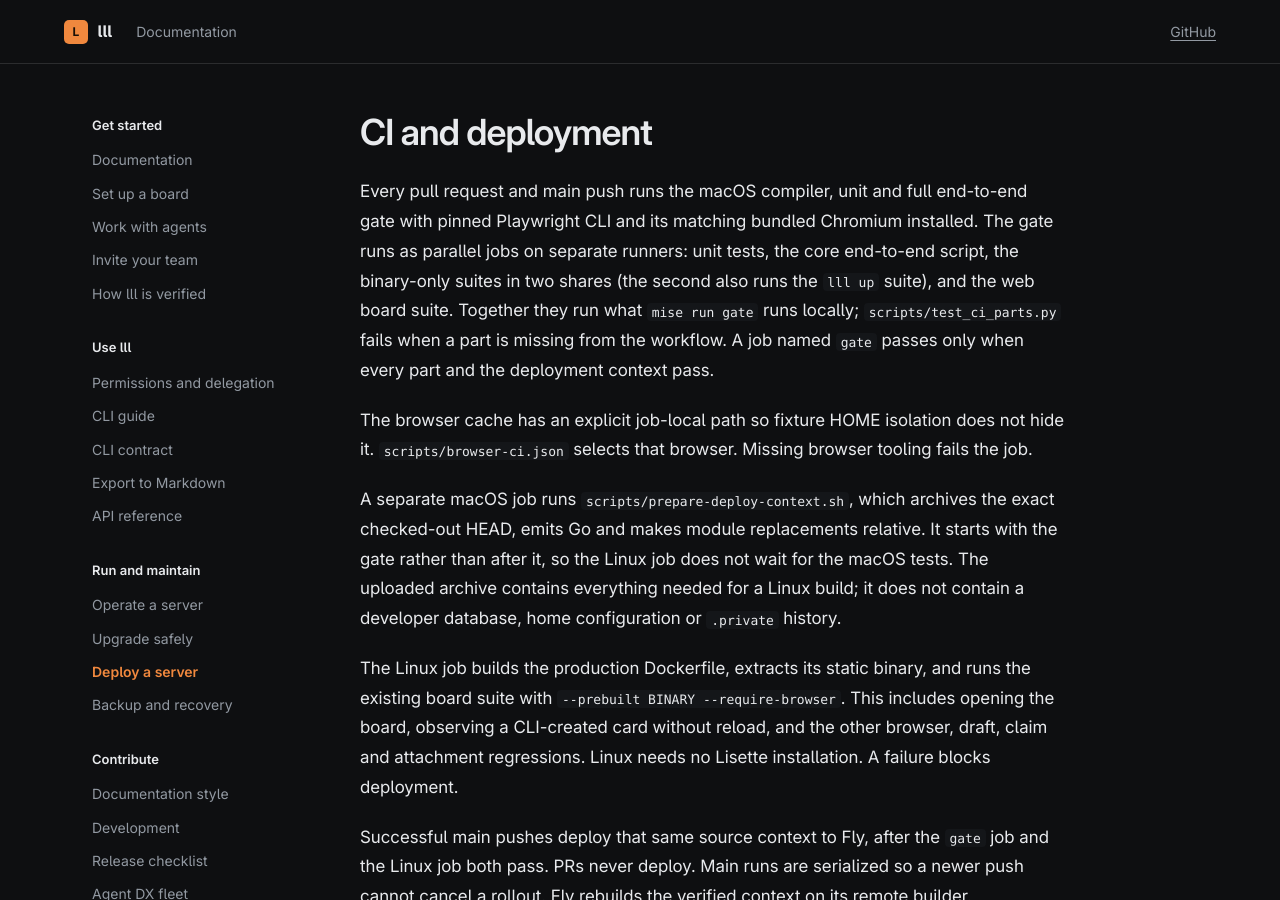
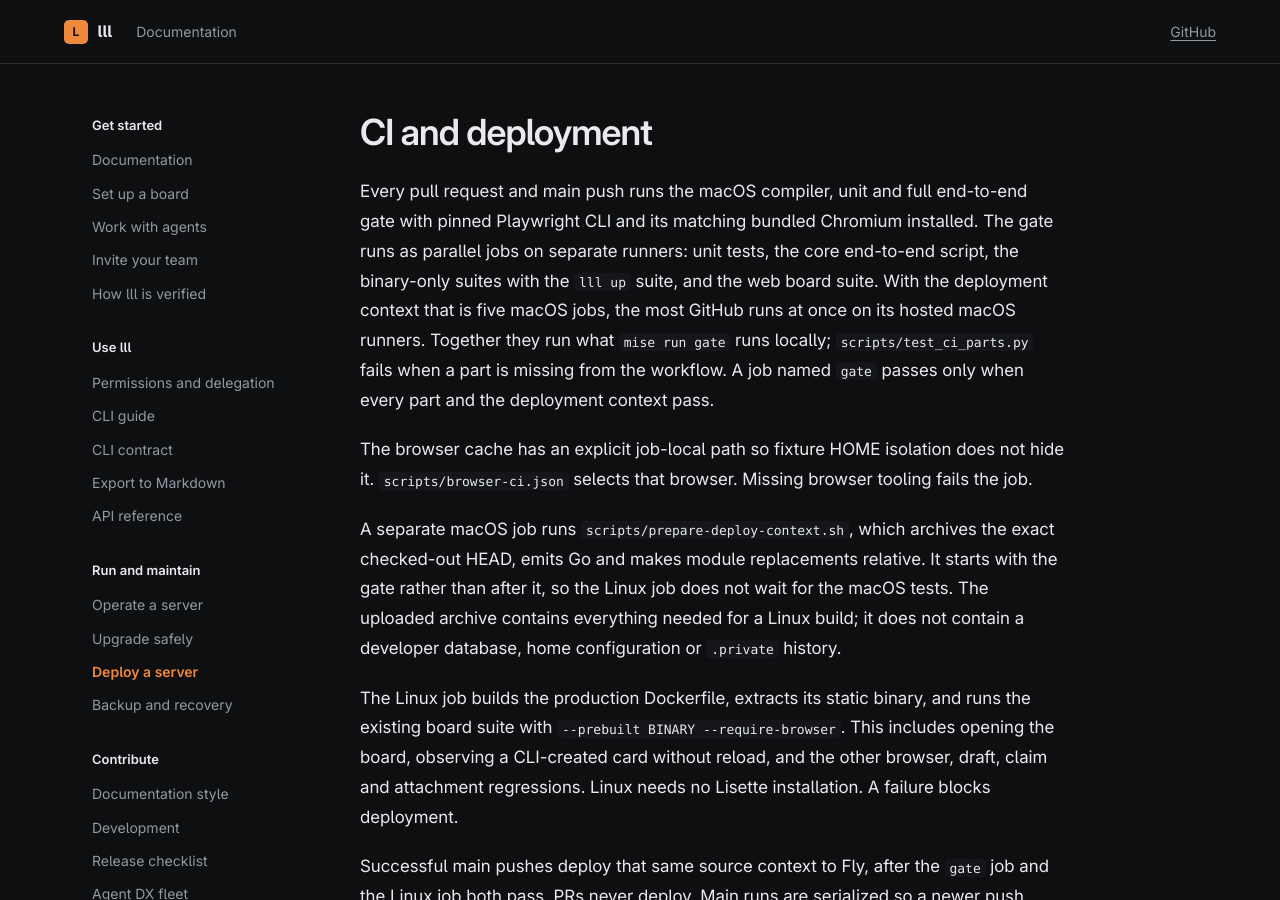
Before and after one commit to escherize/lll, a Jekyll site: the page built from docs/ci-deployment.md, in a window 1280 px wide and 900 px high. Built offline with Jekyll 4.4.1, drawn with Linux system fonts in a browser that asks for light colours; our own code applies the rules of GitHub Pages for plain Markdown files.

Commit message:
ci: keep the gate to five macOS jobs
GitHub runs at most five hosted macOS jobs at once. Six made one queue, so the
binary-only suites run as one share beside the lll up suite.

Co-Authored-By: Claude Fable 5.2 <noreply@anthropic.com>

```diff
--- a/docs/ci-deployment.md
+++ b/docs/ci-deployment.md
@@ -3,8 +3,9 @@
 Every pull request and main push runs the macOS compiler, unit and full
 end-to-end gate with pinned Playwright CLI and its matching bundled Chromium
 installed. The gate runs as parallel jobs on separate runners: unit tests,
-the core end-to-end script, the binary-only suites in two shares (the second
-also runs the `lll up` suite), and the web board suite. Together they run what
+the core end-to-end script, the binary-only suites with the `lll up` suite,
+and the web board suite. With the deployment context that is five macOS jobs,
+the most GitHub runs at once on its hosted macOS runners. Together they run what
 `mise run gate` runs locally; `scripts/test_ci_parts.py` fails when a part is
 missing from the workflow. A job named `gate` passes only when every part and
 the deployment context pass.
```
Also changed, not shown: .github/workflows/gate.yml.
